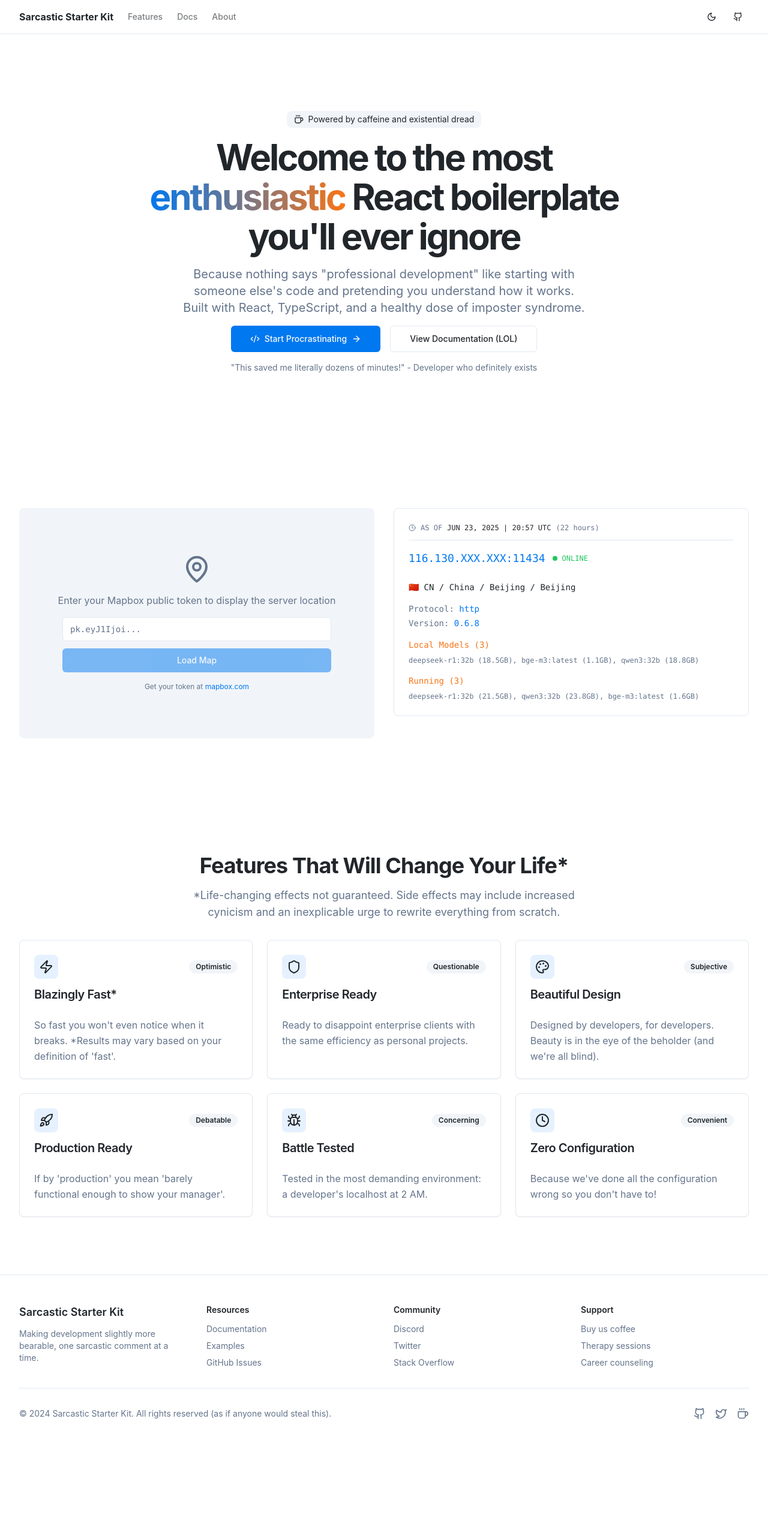
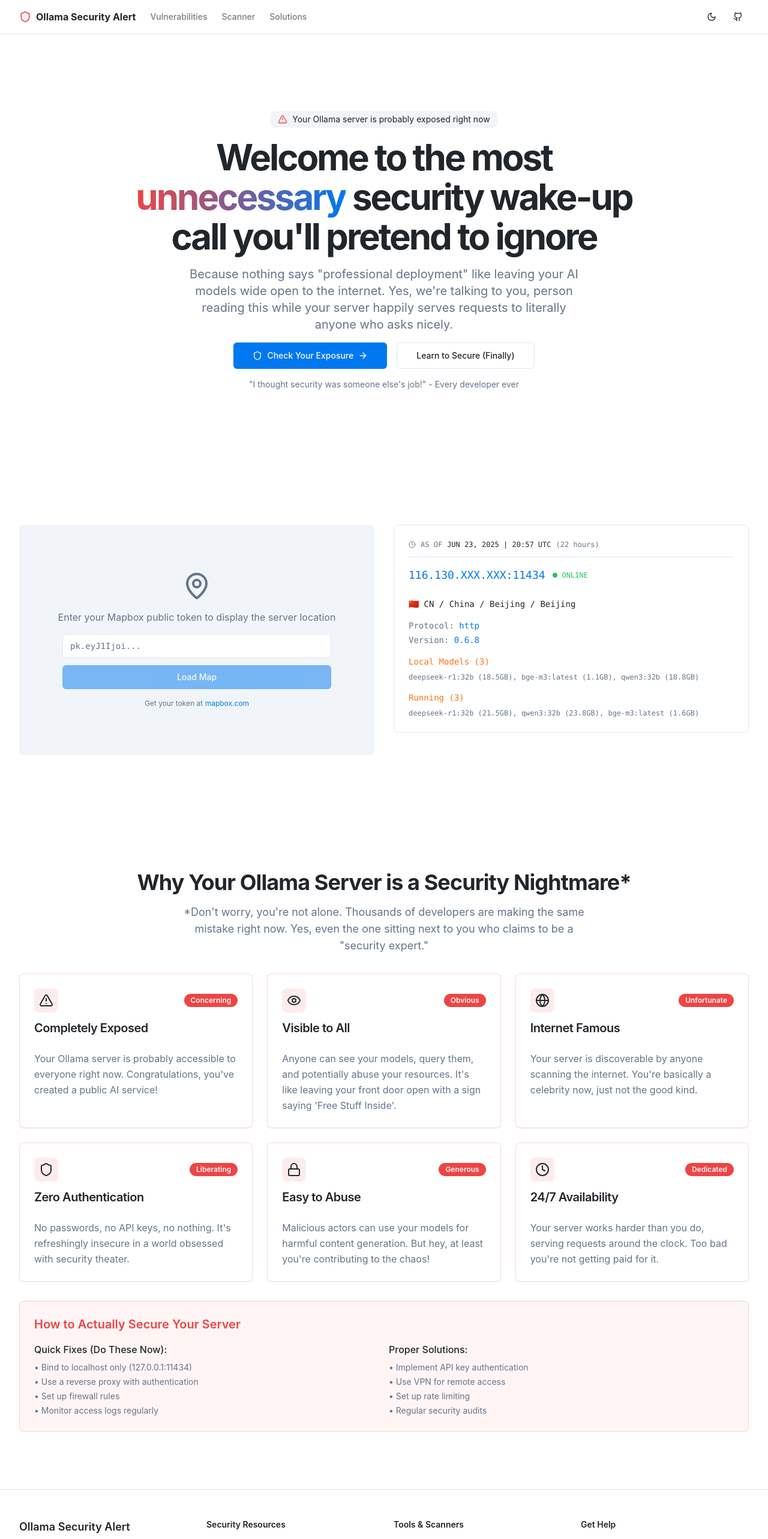
Before and after one commit to nileshevrywhr/sarcastic-react-starter-kit, a React (Vite) app: page / in a window 1280 px wide. Shown: the top 2566 px of the page at 60% size. Before the commit the page ends 2415 px from the top, so only its background shows below. Built offline with nearby package versions, Linux system fonts and the light colour scheme.

Commit message:
Refactor: Rewrite website copy for security awareness
Rewrote the entire website copy to raise awareness about unauthenticated Ollama servers, using a sarcastic tone and breaking the fourth wall to engage the audience. Added practical security tips.

```diff
--- a/src/components/Features.tsx
+++ b/src/components/Features.tsx
@@ -1,45 +1,45 @@
 
 import { Card, CardContent, CardDescription, CardHeader, CardTitle } from "@/components/ui/card";
 import { Badge } from "@/components/ui/badge";
-import { Zap, Shield, Palette, Rocket, Bug, Clock } from "lucide-react";
+import { Shield, AlertTriangle, Eye, Lock, Globe, Clock } from "lucide-react";
 
 const Features = () => {
   const features = [
     {
-      icon: <Zap className="h-6 w-6" />,
-      title: "Blazingly Fast*",
-      description: "So fast you won't even notice when it breaks. *Results may vary based on your definition of 'fast'.",
-      badge: "Optimistic"
+      icon: <AlertTriangle className="h-6 w-6" />,
+      title: "Completely Exposed",
+      description: "Your Ollama server is probably accessible to everyone right now. Congratulations, you've created a public AI service!",
+      badge: "Concerning"
+    },
+    {
+      icon: <Eye className="h-6 w-6" />,
+      title: "Visible to All",
+      description: "Anyone can see your models, query them, and potentially abuse your resources. It's like leaving your front door open with a sign saying 'Free Stuff Inside'.",
+      badge: "Obvious"
+    },
+    {
+      icon: <Globe className="h-6 w-6" />,
+      title: "Internet Famous",
+      description: "Your server is discoverable by anyone scanning the internet. You're basically a celebrity now, just not the good kind.",
+      badge: "Unfortunate"
     },
     {
       icon: <Shield className="h-6 w-6" />,
-      title: "Enterprise Ready",
-      description: "Ready to disappoint enterprise clients with the same efficiency as personal projects.",
-      badge: "Questionable"
+      title: "Zero Authentication",
+      description: "No passwords, no API keys, no nothing. It's refreshingly insecure in a world obsessed with security theater.",
+      badge: "Liberating"
     },
     {
-      icon: <Palette className="h-6 w-6" />,
-      title: "Beautiful Design",
-      description: "Designed by developers, for developers. Beauty is in the eye of the beholder (and we're all blind).",
-      badge: "Subjective"
-    },
-    {
-      icon: <Rocket className="h-6 w-6" />,
-      title: "Production Ready",
-      description: "If by 'production' you mean 'barely functional enough to show your manager'.",
-      badge: "Debatable"
-    },
-    {
-      icon: <Bug className="h-6 w-6" />,
-      title: "Battle Tested",
-      description: "Tested in the most demanding environment: a developer's localhost at 2 AM.",
-      badge: "Concerning"
+      icon: <Lock className="h-6 w-6" />,
+      title: "Easy to Abuse",
+      description: "Malicious actors can use your models for harmful content generation. But hey, at least you're contributing to the chaos!",
+      badge: "Generous"
     },
     {
       icon: <Clock className="h-6 w-6" />,
-      title: "Zero Configuration",
-      description: "Because we've done all the configuration wrong so you don't have to!",
-      badge: "Convenient"
+      title: "24/7 Availability",
+      description: "Your server works harder than you do, serving requests around the clock. Too bad you're not getting paid for it.",
+      badge: "Dedicated"
     }
   ];
 
@@ -47,23 +47,23 @@ const Features = () => {
     <section id="features" className="container py-24 space-y-8">
       <div className="text-center space-y-4">
         <h2 className="text-3xl font-bold tracking-tight md:text-4xl">
-          Features That Will Change Your Life*
+          Why Your Ollama Server is a Security Nightmare*
         </h2>
         <p className="text-muted-foreground text-lg max-w-2xl mx-auto">
-          *Life-changing effects not guaranteed. Side effects may include increased cynicism
-          and an inexplicable urge to rewrite everything from scratch.
+          *Don't worry, you're not alone. Thousands of developers are making the same mistake
+          right now. Yes, even the one sitting next to you who claims to be a "security expert."
         </p>
       </div>
 
       <div className="grid gap-6 md:grid-cols-2 lg:grid-cols-3">
         {features.map((feature, index) => (
-          <Card key={index} className="transition-all hover:shadow-lg">
+          <Card key={index} className="transition-all hover:shadow-lg border-destructive/20">
             <CardHeader className="space-y-3">
               <div className="flex items-center justify-between">
-                <div className="p-2 bg-primary/10 rounded-lg w-fit">
+                <div className="p-2 bg-destructive/10 rounded-lg w-fit">
                   {feature.icon}
                 </div>
-                <Badge variant="secondary">{feature.badge}</Badge>
+                <Badge variant="destructive">{feature.badge}</Badge>
               </div>
               <CardTitle className="text-xl">{feature.title}</CardTitle>
             </CardHeader>
@@ -75,6 +75,30 @@ const Features = () => {
           </Card>
         ))}
       </div>
+
+      <div className="mt-12 p-6 bg-destructive/5 border border-destructive/20 rounded-lg">
+        <h3 className="text-xl font-semibold mb-4 text-destructive">How to Actually Secure Your Server</h3>
+        <div className="grid gap-4 md:grid-cols-2">
+          <div>
+            <h4 className="font-medium mb-2">Quick Fixes (Do These Now):</h4>
+            <ul className="text-sm space-y-1 text-muted-foreground">
+              <li>• Bind to localhost only (127.0.0.1:11434)</li>
+              <li>• Use a reverse proxy with authentication</li>
+              <li>• Set up firewall rules</li>
+              <li>• Monitor access logs regularly</li>
+            </ul>
+          </div>
+          <div>
+            <h4 className="font-medium mb-2">Proper Solutions:</h4>
+            <ul className="text-sm space-y-1 text-muted-foreground">
+              <li>• Implement API key authentication</li>
+              <li>• Use VPN for remote access</li>
+              <li>• Set up rate limiting</li>
+              <li>• Regular security audits</li>
+            </ul>
+          </div>
+        </div>
+      </div>
     </section>
   );
 };
--- a/src/components/Footer.tsx
+++ b/src/components/Footer.tsx
@@ -1,6 +1,6 @@
 
 import { Separator } from "@/components/ui/separator";
-import { Github, Twitter, Coffee } from "lucide-react";
+import { Github, Twitter, Shield } from "lucide-react";
 
 const Footer = () => {
   return (
@@ -8,36 +8,37 @@ const Footer = () => {
       <div className="container py-8 md:py-12">
         <div className="grid gap-8 md:grid-cols-4">
           <div className="space-y-3">
-            <h3 className="text-lg font-semibold">Sarcastic Starter Kit</h3>
+            <h3 className="text-lg font-semibold">Ollama Security Alert</h3>
             <p className="text-sm text-muted-foreground max-w-xs">
-              Making development slightly more bearable, one sarcastic comment at a time.
+              Making the internet slightly more secure, one sarcastic wake-up call at a time.
+              You're welcome.
             </p>
           </div>
 
           <div className="space-y-3">
-            <h4 className="text-sm font-semibold">Resources</h4>
+            <h4 className="text-sm font-semibold">Security Resources</h4>
             <ul className="space-y-2 text-sm text-muted-foreground">
-              <li><a href="#" className="hover:text-foreground transition-colors">Documentation</a></li>
-              <li><a href="#" className="hover:text-foreground transition-colors">Examples</a></li>
-              <li><a href="#" className="hover:text-foreground transition-colors">GitHub Issues</a></li>
+              <li><a href="#" className="hover:text-foreground transition-colors">Ollama Security Guide</a></li>
+              <li><a href="#" className="hover:text-foreground transition-colors">Server Hardening Tips</a></li>
+              <li><a href="#" className="hover:text-foreground transition-colors">Vulnerability Reports</a></li>
             </ul>
           </div>
 
           <div className="space-y-3">
-            <h4 className="text-sm font-semibold">Community</h4>
+            <h4 className="text-sm font-semibold">Tools & Scanners</h4>
             <ul className="space-y-2 text-sm text-muted-foreground">
-              <li><a href="#" className="hover:text-foreground transition-colors">Discord</a></li>
-              <li><a href="#" className="hover:text-foreground transition-colors">Twitter</a></li>
-              <li><a href="#" className="hover:text-foreground transition-colors">Stack Overflow</a></li>
+              <li><a href="#" className="hover:text-foreground transition-colors">Server Scanner</a></li>
+              <li><a href="#" className="hover:text-foreground transition-colors">Security Checker</a></li>
+              <li><a href="#" className="hover:text-foreground transition-colors">Monitoring Tools</a></li>
             </ul>
           </div>
 
           <div className="space-y-3">
-            <h4 className="text-sm font-semibold">Support</h4>
+            <h4 className="text-sm font-semibold">Get Help</h4>
             <ul className="space-y-2 text-sm text-muted-foreground">
-              <li><a href="#" className="hover:text-foreground transition-colors">Buy us coffee</a></li>
-              <li><a href="#" className="hover:text-foreground transition-colors">Therapy sessions</a></li>
-              <li><a href="#" className="hover:text-foreground transition-colors">Career counseling</a></li>
+              <li><a href="#" className="hover:text-foreground transition-colors">Security Audit</a></li>
+              <li><a href="#" className="hover:text-foreground transition-colors">Emergency Response</a></li>
+              <li><a href="#" className="hover:text-foreground transition-colors">Professional Support</a></li>
             </ul>
           </div>
         </div>
@@ -46,7 +47,7 @@ const Footer = () => {
 
         <div className="flex flex-col items-center justify-between gap-4 md:flex-row">
           <p className="text-sm text-muted-foreground">
-            © 2024 Sarcastic Starter Kit. All rights reserved (as if anyone would steal this).
+            © 2024 Ollama Security Alert. Saving servers from themselves since developers stopped caring about security.
           </p>
 
           <div className="flex items-center space-x-4">
@@ -57,7 +58,7 @@ const Footer = () => {
               <Twitter className="h-5 w-5" />
             </a>
             <a href="#" className="text-muted-foreground hover:text-foreground transition-colors">
-              <Coffee className="h-5 w-5" />
+              <Shield className="h-5 w-5" />
             </a>
           </div>
         </div>
--- a/src/components/Header.tsx
+++ b/src/components/Header.tsx
@@ -1,5 +1,6 @@
+
 import { Button } from "@/components/ui/button";
-import { Github, Menu } from "lucide-react";
+import { Github, Menu, Shield } from "lucide-react";
 import ThemeToggle from "./ThemeToggle";
 
 const Header = () => {
@@ -8,8 +9,9 @@ const Header = () => {
       <div className="container flex h-14 items-center">
         <div className="mr-4 hidden md:flex">
           <a className="mr-6 flex items-center space-x-2" href="/">
+            <Shield className="h-5 w-5 text-destructive" />
             <span className="hidden font-bold sm:inline-block">
-              Sarcastic Starter Kit
+              Ollama Security Alert
             </span>
           </a>
           <nav className="flex items-center space-x-6 text-sm font-medium">
@@ -17,19 +19,19 @@ const Header = () => {
               className="transition-colors hover:text-foreground/80 text-foreground/60"
               href="#features"
             >
-              Features
+              Vulnerabilities
             </a>
             <a
               className="transition-colors hover:text-foreground/80 text-foreground/60"
-              href="#docs"
+              href="#scanner"
             >
-              Docs
+              Scanner
             </a>
             <a
               className="transition-colors hover:text-foreground/80 text-foreground/60"
-              href="#about"
+              href="#solutions"
             >
-              About
+              Solutions
             </a>
           </nav>
         </div>
--- a/src/components/Hero.tsx
+++ b/src/components/Hero.tsx
@@ -1,43 +1,43 @@
 
 import { Button } from "@/components/ui/button";
-import { ArrowRight, Coffee, Code2 } from "lucide-react";
+import { ArrowRight, Shield, AlertTriangle } from "lucide-react";
 
 const Hero = () => {
   return (
     <section className="container flex flex-col items-center justify-center space-y-4 py-24 md:py-32">
       <div className="flex items-center space-x-2 rounded-lg bg-muted px-3 py-1">
-        <Coffee className="h-4 w-4" />
-        <span className="text-sm">Powered by caffeine and existential dread</span>
+        <AlertTriangle className="h-4 w-4 text-destructive" />
+        <span className="text-sm">Your Ollama server is probably exposed right now</span>
       </div>
 
       <h1 className="text-3xl font-bold leading-tight tracking-tighter md:text-5xl lg:text-6xl lg:leading-[1.1] text-center max-w-4xl">
         Welcome to the most{" "}
-        <span className="bg-gradient-to-r from-primary to-accent bg-clip-text text-transparent">
-          enthusiastic
+        <span className="bg-gradient-to-r from-destructive to-primary bg-clip-text text-transparent">
+          unnecessary
         </span>{" "}
-        React boilerplate you'll ever ignore
+        security wake-up call you'll pretend to ignore
       </h1>
 
       <p className="max-w-2xl text-center text-lg text-muted-foreground md:text-xl">
-        Because nothing says "professional development" like starting with someone else's
-        code and pretending you understand how it works. Built with React, TypeScript,
-        and a healthy dose of imposter syndrome.
+        Because nothing says "professional deployment" like leaving your AI models
+        wide open to the internet. Yes, we're talking to you, person reading this
+        while your server happily serves requests to literally anyone who asks nicely.
       </p>
 
       <div className="flex flex-col gap-4 sm:flex-row">
         <Button size="lg" className="gap-2">
-          <Code2 className="h-4 w-4" />
-          Start Procrastinating
+          <Shield className="h-4 w-4" />
+          Check Your Exposure
           <ArrowRight className="h-4 w-4" />
         </Button>
         <Button variant="outline" size="lg">
-          View Documentation (LOL)
+          Learn to Secure (Finally)
         </Button>
       </div>
 
       <div className="mt-8 text-center">
         <p className="text-sm text-muted-foreground">
-          "This saved me literally dozens of minutes!" - Developer who definitely exists
+          "I thought security was someone else's job!" - Every developer ever
         </p>
       </div>
     </section>
```
